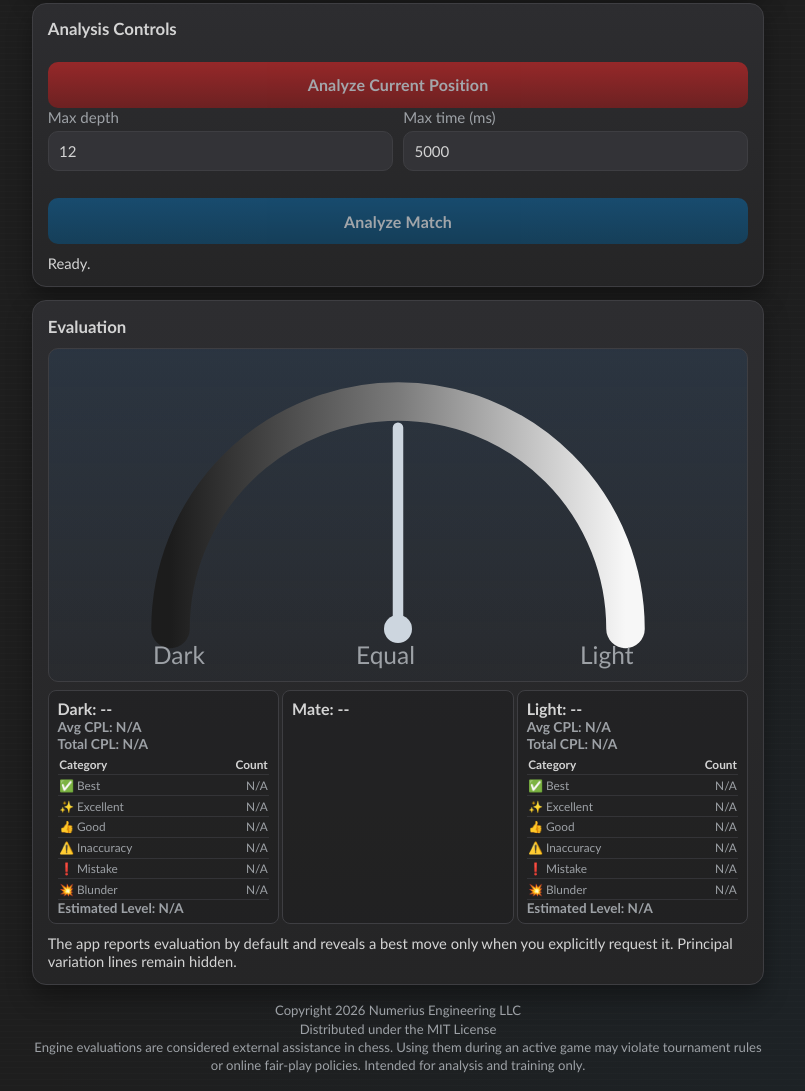
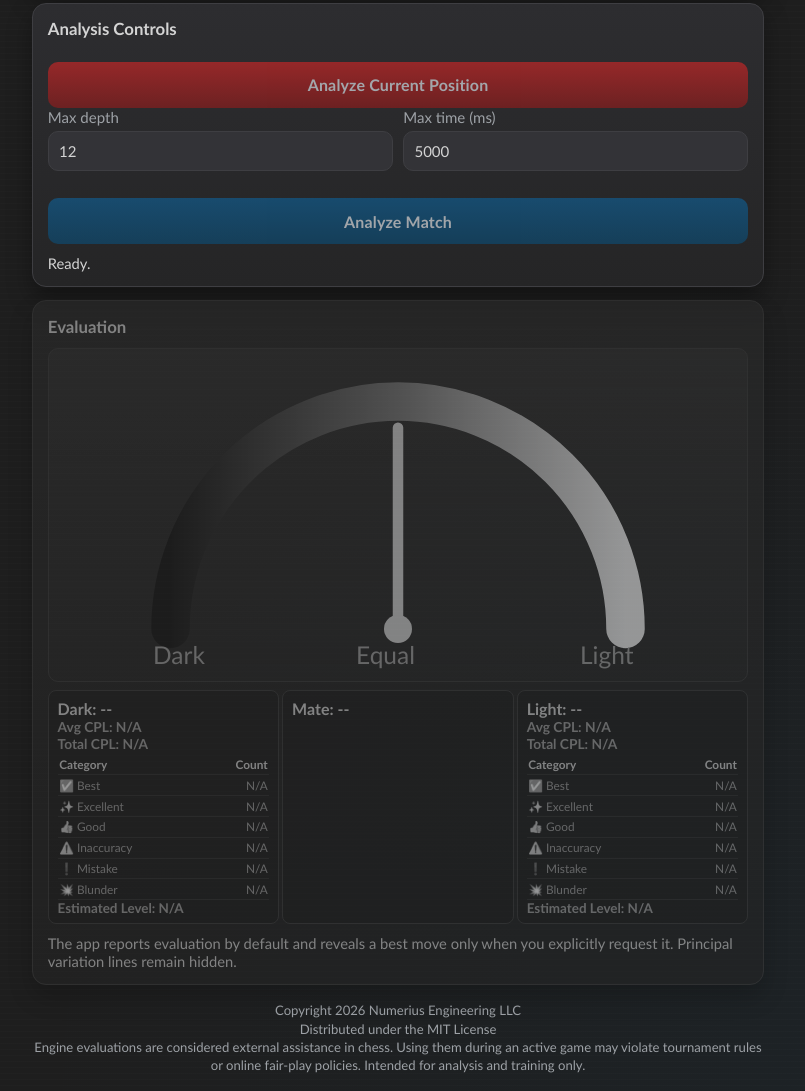
Before and after one commit to jwkunz/Inspector_Blanque, a plain HTML site: page index.html in a window 1280 px wide. Shown: the part 877-1968 px from the top of the page, without its empty margins (242-1047 px from the left). Drawn offline with Linux system fonts and the light colour scheme.

Commit message:
v4.3.1: dim unavailable evaluations

```diff
--- a/app.js
+++ b/app.js
@@ -52,6 +52,7 @@ const elements = {
   prevMoveButton: document.querySelector("#prev-move-button"),
   nextMoveButton: document.querySelector("#next-move-button"),
   nextBlunderButton: document.querySelector("#next-blunder-button"),
+  evaluationPanel: document.querySelector(".panel.result"),
   whiteScore: document.querySelector("#white-score"),
   whitePlayer: document.querySelector("#white-player"),
   whiteAcpl: document.querySelector("#white-acpl"),
@@ -557,10 +558,15 @@ function renderViewedEvaluation() {
 }
 
 function renderUnavailableResult() {
+  setEvaluationAvailability(false);
   if (elements.whiteScore) elements.whiteScore.textContent = "Light: --";
   if (elements.blackScore) elements.blackScore.textContent = "Dark: --";
   if (elements.mateScore) elements.mateScore.textContent = "Mate: --";
   setNeedle(0);
+}
+
+function setEvaluationAvailability(isAvailable) {
+  elements.evaluationPanel?.classList.toggle("is-unavailable", !isAvailable);
 }
 
 function renderPlayerMeta() {
@@ -959,6 +965,7 @@ function getBestMoveAnalysisFen() {
 }
 
 function renderResult(result, fen) {
+  setEvaluationAvailability(true);
   const sideToMove = fen.split(/\s+/)[1] || "w";
 
   if (result.kind === "cp") {
@@ -1553,6 +1560,7 @@ function handleEngineLine(line) {
 }
 
 setNeedle(0);
+setEvaluationAvailability(false);
 renderAcpl(null);
 renderPlayerMeta();
 renderGameTimeMeta();
--- a/styles.css
+++ b/styles.css
@@ -52,6 +52,11 @@ body {
   border-radius: 14px;
   padding: 0.9rem;
   box-shadow: 0 12px 24px rgba(0, 0, 0, 0.35);
+}
+
+.result.is-unavailable {
+  filter: grayscale(1);
+  opacity: 0.55;
 }
 
 .brand {
```
Also changed, not shown: 2 other files.
